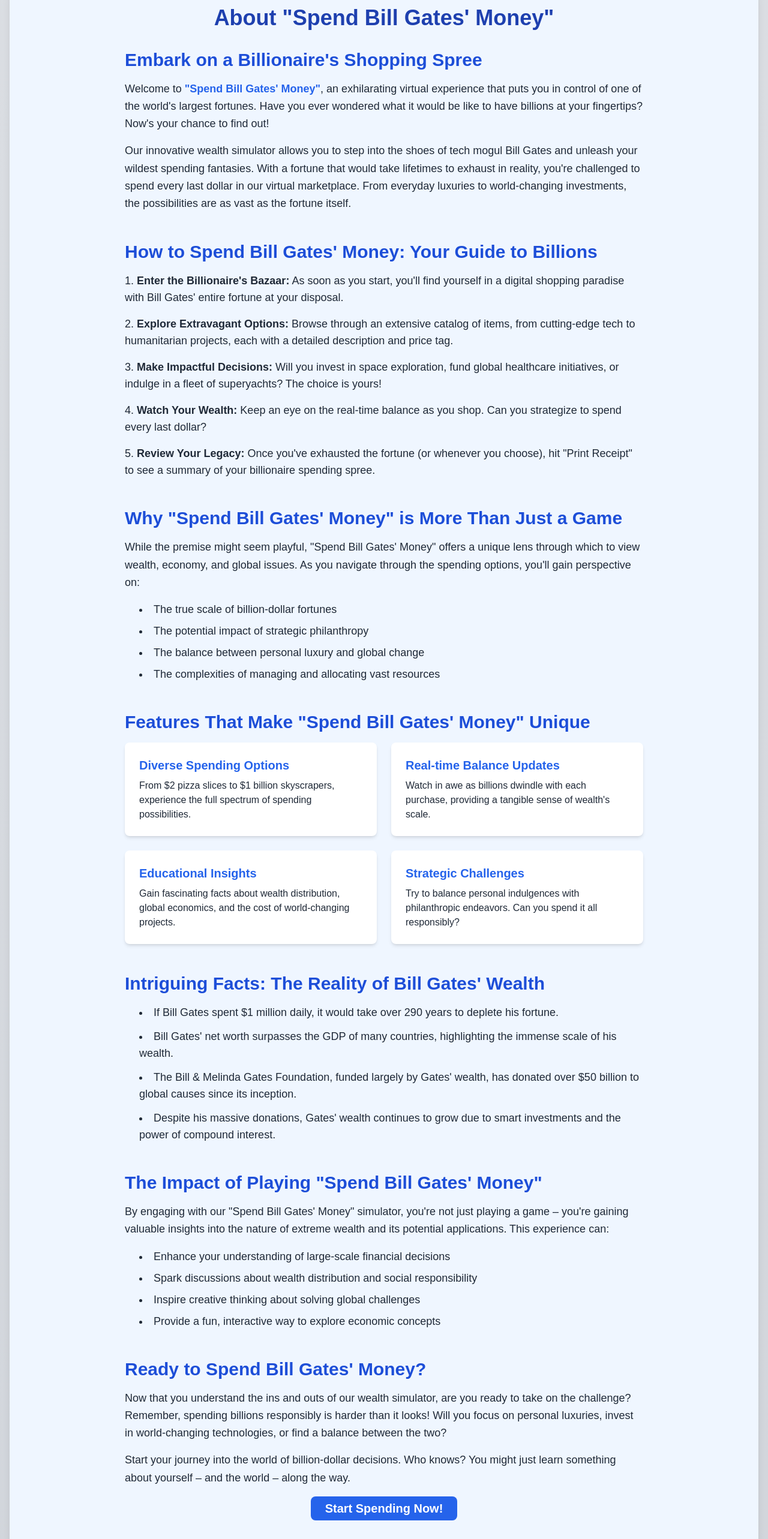
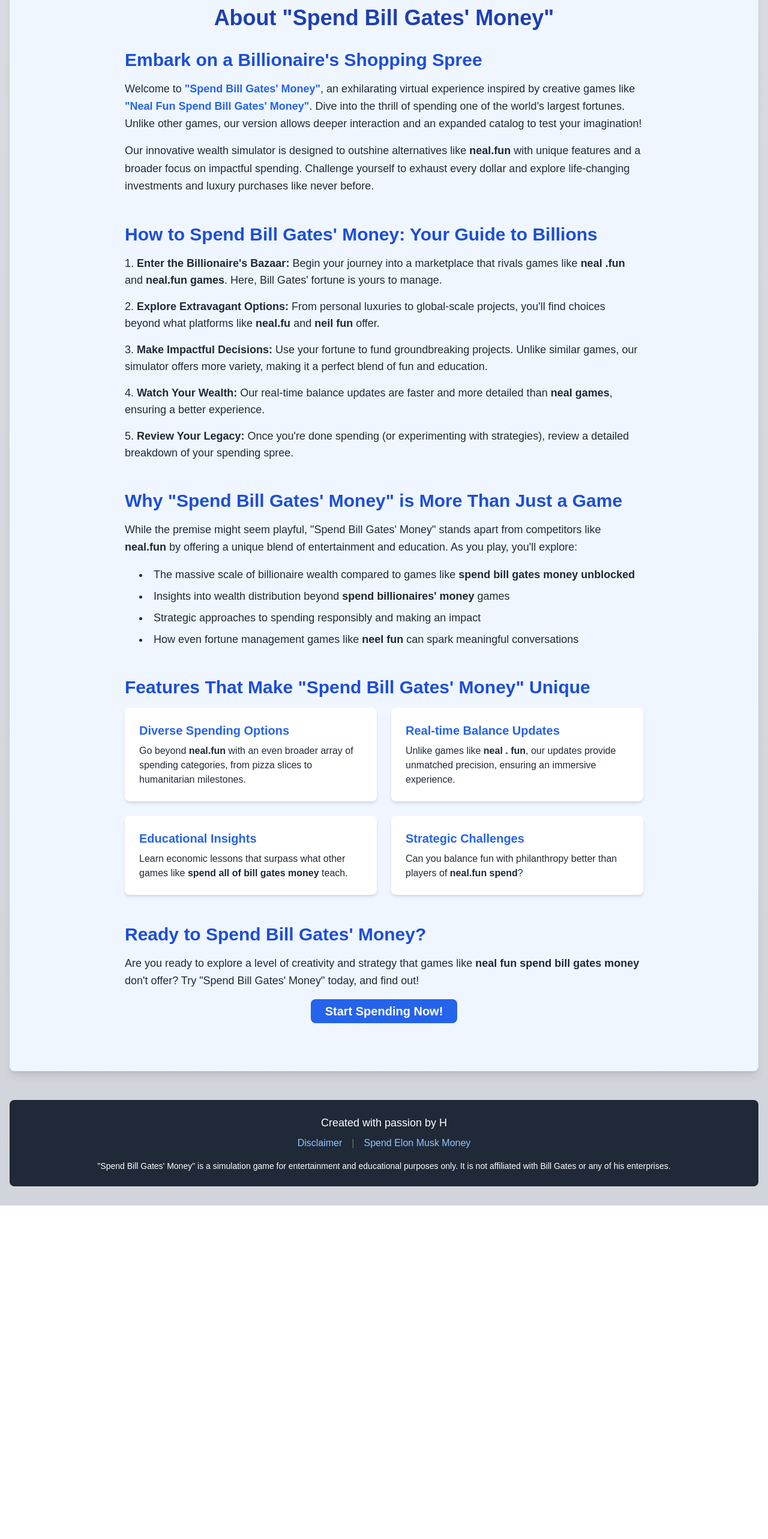
Before and after one commit to hiren1137/spend-bill-gates-money, a Next.js app: page / in a window 1280 px wide. Shown: the part 7680-10246 px from the top of the page at 60% size. After the commit the page ends 9690 px from the top, so only its background shows below. Built offline with nearby package versions, Linux system fonts and the light colour scheme.

Commit message:
added content

```diff
--- a/src/app/page.tsx
+++ b/src/app/page.tsx
@@ -430,6 +430,7 @@
           </div>
         )}
 
+
 {/* Information Section */}
 <div className="bg-blue-50 text-gray-800 mt-12 rounded-lg shadow-lg">
   <div className="container mx-auto px-4 py-8 max-w-4xl">
@@ -444,14 +445,11 @@
       <p className="text-lg mb-4 leading-relaxed">
         Welcome to <Link href="https://spendbillgatesmoney.xyz" className="text-blue-600 hover:underline font-semibold">
         "Spend Bill Gates' Money"
-                </Link>, an exhilarating virtual experience that puts you in control of one of the world's largest fortunes.
-                Have you ever wondered what it would be like to have billions at your fingertips? Now's your chance to find out!
+        </Link>, an exhilarating virtual experience inspired by creative games like <Link href="https://neal.fun/spend/" className="text-blue-600 hover:underline font-semibold">"Neal Fun Spend Bill Gates' Money"</Link>.
+        Dive into the thrill of spending one of the world's largest fortunes. Unlike other games, our version allows deeper interaction and an expanded catalog to test your imagination!
       </p>
       <p className="text-lg mb-4 leading-relaxed">
-                Our innovative wealth simulator allows you to step into the shoes of tech mogul Bill Gates and unleash your
-                wildest spending fantasies. With a fortune that would take lifetimes to exhaust in reality, you're challenged
-                to spend every last dollar in our virtual marketplace. From everyday luxuries to world-changing investments,
-                the possibilities are as vast as the fortune itself.
+        Our innovative wealth simulator is designed to outshine alternatives like <span className="font-semibold">neal.fun</span> with unique features and a broader focus on impactful spending. Challenge yourself to exhaust every dollar and explore life-changing investments and luxury purchases like never before.
       </p>
     </section>
 
@@ -461,24 +459,19 @@
       </h3>
       <ol className="list-decimal list-inside space-y-4">
         <li className="text-lg">
-                  <span className="font-semibold">Enter the Billionaire's Bazaar:</span> As soon as you start, you'll find yourself
-                  in a digital shopping paradise with Bill Gates' entire fortune at your disposal.
+          <span className="font-semibold">Enter the Billionaire's Bazaar:</span> Begin your journey into a marketplace that rivals games like <span className="font-semibold">neal .fun</span> and <span className="font-semibold">neal.fun games</span>. Here, Bill Gates' fortune is yours to manage.
         </li>
         <li className="text-lg">
-                  <span className="font-semibold">Explore Extravagant Options:</span> Browse through an extensive catalog of items,
-                  from cutting-edge tech to humanitarian projects, each with a detailed description and price tag.
+          <span className="font-semibold">Explore Extravagant Options:</span> From personal luxuries to global-scale projects, you'll find choices beyond what platforms like <span className="font-semibold">neal.fu</span> and <span className="font-semibold">neil fun</span> offer.
         </li>
         <li className="text-lg">
-                  <span className="font-semibold">Make Impactful Decisions:</span> Will you invest in space exploration, fund global
-                  healthcare initiatives, or indulge in a fleet of superyachts? The choice is yours!
+          <span className="font-semibold">Make Impactful Decisions:</span> Use your fortune to fund groundbreaking projects. Unlike similar games, our simulator offers more variety, making it a perfect blend of fun and education.
         </li>
         <li className="text-lg">
-                  <span className="font-semibold">Watch Your Wealth:</span> Keep an eye on the real-time balance as you shop. Can you
-                  strategize to spend every last dollar?
+          <span className="font-semibold">Watch Your Wealth:</span> Our real-time balance updates are faster and more detailed than <span className="font-semibold">neal games</span>, ensuring a better experience.
         </li>
         <li className="text-lg">
-                  <span className="font-semibold">Review Your Legacy:</span> Once you've exhausted the fortune (or whenever you choose),
-                  hit "Print Receipt" to see a summary of your billionaire spending spree.
+          <span className="font-semibold">Review Your Legacy:</span> Once you're done spending (or experimenting with strategies), review a detailed breakdown of your spending spree.
         </li>
       </ol>
     </section>
@@ -488,14 +481,13 @@
         Why "Spend Bill Gates' Money" is More Than Just a Game
       </h3>
       <p className="text-lg mb-4 leading-relaxed">
-                While the premise might seem playful, "Spend Bill Gates' Money" offers a unique lens through which to view
-                wealth, economy, and global issues. As you navigate through the spending options, you'll gain perspective on:
+        While the premise might seem playful, "Spend Bill Gates' Money" stands apart from competitors like <span className="font-semibold">neal.fun</span> by offering a unique blend of entertainment and education. As you play, you'll explore:
       </p>
       <ul className="list-disc list-inside space-y-2 ml-6">
-                <li className="text-lg">The true scale of billion-dollar fortunes</li>
-                <li className="text-lg">The potential impact of strategic philanthropy</li>
-                <li className="text-lg">The balance between personal luxury and global change</li>
-                <li className="text-lg">The complexities of managing and allocating vast resources</li>
+        <li className="text-lg">The massive scale of billionaire wealth compared to games like <span className="font-semibold">spend bill gates money unblocked</span></li>
+        <li className="text-lg">Insights into wealth distribution beyond <span className="font-semibold">spend billionaires' money</span> games</li>
+        <li className="text-lg">Strategic approaches to spending responsibly and making an impact</li>
+        <li className="text-lg">How even fortune management games like <span className="font-semibold">neel fun</span> can spark meaningful conversations</li>
       </ul>
     </section>
 
@@ -506,69 +498,29 @@
       <div className="grid md:grid-cols-2 gap-6">
         <div className="bg-white p-6 rounded-lg shadow-md">
           <h4 className="text-xl font-semibold mb-2 text-blue-600">Diverse Spending Options</h4>
-                  <p>From $2 pizza slices to $1 billion skyscrapers, experience the full spectrum of spending possibilities.</p>
+          <p>Go beyond <span className="font-semibold">neal.fun</span> with an even broader array of spending categories, from pizza slices to humanitarian milestones.</p>
         </div>
         <div className="bg-white p-6 rounded-lg shadow-md">
           <h4 className="text-xl font-semibold mb-2 text-blue-600">Real-time Balance Updates</h4>
-                  <p>Watch in awe as billions dwindle with each purchase, providing a tangible sense of wealth's scale.</p>
+          <p>Unlike games like <span className="font-semibold">neal . fun</span>, our updates provide unmatched precision, ensuring an immersive experience.</p>
         </div>
         <div className="bg-white p-6 rounded-lg shadow-md">
           <h4 className="text-xl font-semibold mb-2 text-blue-600">Educational Insights</h4>
-                  <p>Gain fascinating facts about wealth distribution, global economics, and the cost of world-changing projects.</p>
+          <p>Learn economic lessons that surpass what other games like <span className="font-semibold">spend all of bill gates money</span> teach.</p>
         </div>
         <div className="bg-white p-6 rounded-lg shadow-md">
           <h4 className="text-xl font-semibold mb-2 text-blue-600">Strategic Challenges</h4>
-                  <p>Try to balance personal indulgences with philanthropic endeavors. Can you spend it all responsibly?</p>
+          <p>Can you balance fun with philanthropy better than players of <span className="font-semibold">neal.fun spend</span>?</p>
         </div>
       </div>
     </section>
 
     <section className="mb-12">
       <h3 className="text-3xl font-bold mb-4 text-blue-700">
-                Intriguing Facts: The Reality of Bill Gates' Wealth
-              </h3>
-              <ul className="list-disc list-inside space-y-3 ml-6">
-                <li className="text-lg">
-                  If Bill Gates spent $1 million daily, it would take over 290 years to deplete his fortune.
-                </li>
-                <li className="text-lg">
-                  Bill Gates' net worth surpasses the GDP of many countries, highlighting the immense scale of his wealth.
-                </li>
-                <li className="text-lg">
-                  The Bill & Melinda Gates Foundation, funded largely by Gates' wealth, has donated over $50 billion to global causes since its inception.
-                </li>
-                <li className="text-lg">
-                  Despite his massive donations, Gates' wealth continues to grow due to smart investments and the power of compound interest.
-                </li>
-              </ul>
-            </section>
-
-            <section className="mb-12">
-              <h3 className="text-3xl font-bold mb-4 text-blue-700">
-                The Impact of Playing "Spend Bill Gates' Money"
+        Ready to Spend Bill Gates' Money?
       </h3>
       <p className="text-lg mb-4 leading-relaxed">
-                By engaging with our "Spend Bill Gates' Money" simulator, you're not just playing a game – you're gaining
-                valuable insights into the nature of extreme wealth and its potential applications. This experience can:
-              </p>
-              <ul className="list-disc list-inside space-y-2 ml-6">
-                <li className="text-lg">Enhance your understanding of large-scale financial decisions</li>
-                <li className="text-lg">Spark discussions about wealth distribution and social responsibility</li>
-                <li className="text-lg">Inspire creative thinking about solving global challenges</li>
-                <li className="text-lg">Provide a fun, interactive way to explore economic concepts</li>
-              </ul>
-            </section>
-
-            <section className="mb-12">
-              <h3 className="text-3xl font-bold mb-4 text-blue-700">Ready to Spend Bill Gates' Money?</h3>
-              <p className="text-lg mb-4 leading-relaxed">
-                Now that you understand the ins and outs of our wealth simulator, are you ready to take on the challenge?
-                Remember, spending billions responsibly is harder than it looks! Will you focus on personal luxuries,
-                invest in world-changing technologies, or find a balance between the two?
-              </p>
-              <p className="text-lg mb-4 leading-relaxed">
-                Start your journey into the world of billion-dollar decisions. Who knows? You might
-                just learn something about yourself – and the world – along the way.
+        Are you ready to explore a level of creativity and strategy that games like <span className="font-semibold">neal fun spend bill gates money</span> don't offer? Try "Spend Bill Gates' Money" today, and find out!
       </p>
       <div className="text-center">
         <Button
@@ -581,6 +533,7 @@
     </section>
   </div>
 </div>
+
 
         {/* Footer */}
         <footer className="bg-gray-800 text-white py-6 mt-12 rounded-lg">
```
Also changed, not shown: package.json (+8 -0 lines), public/blog-images/bill-gates-mugshot.png (added), 1 other file (tests, documents, lock files or other folders). Lines whose indentation alone changed are shown as unchanged.
